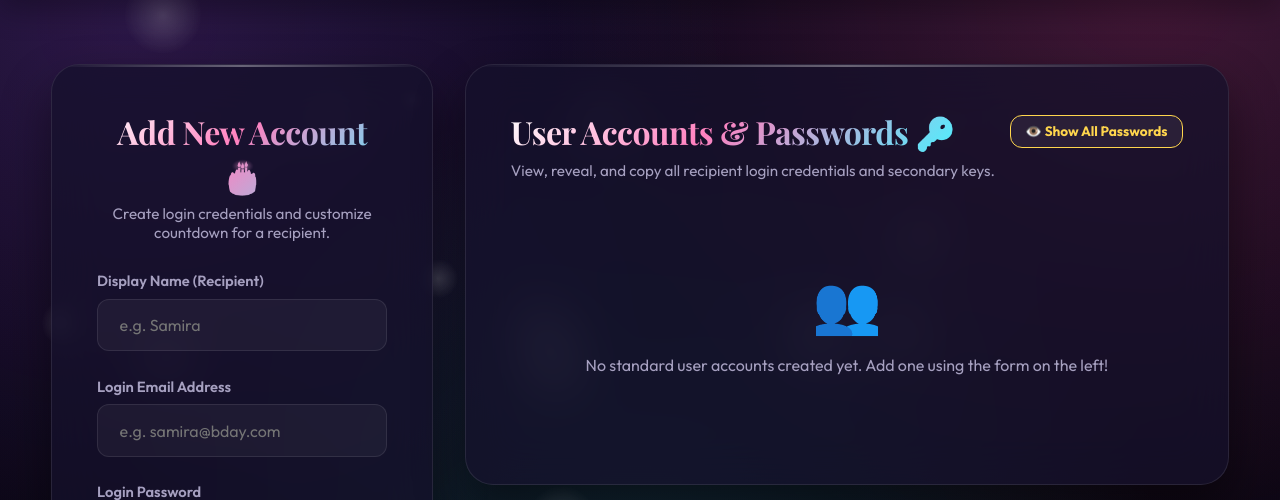
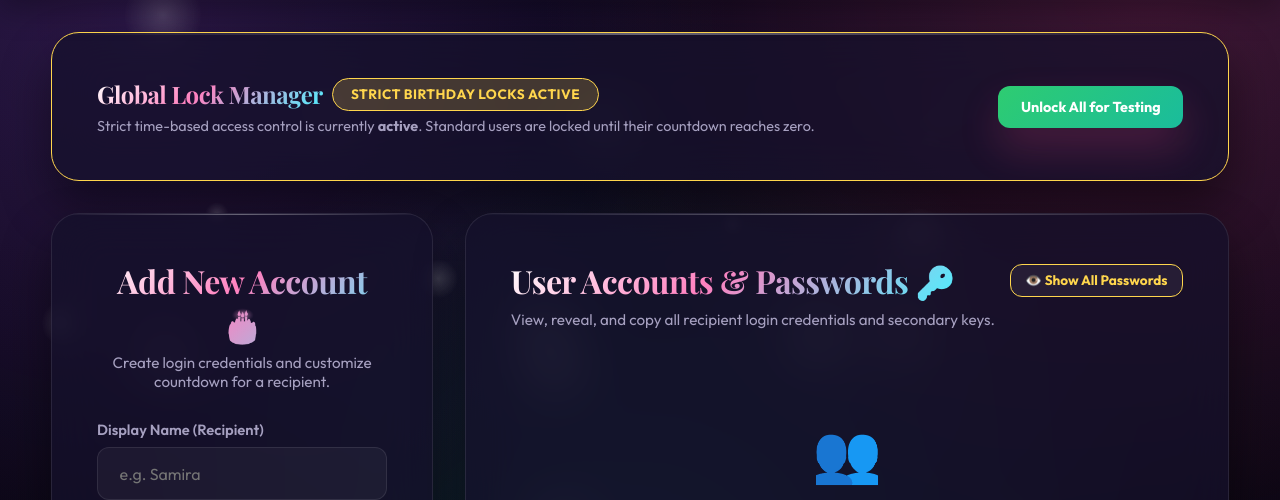
Before and after one commit to Jaykuwer-Yadav/New-repo, a Flask app: page /admin in a window 1280 px wide. Shown: the part 101-601 px from the top of the page. Run offline with Flask 3, Linux system fonts and the light colour scheme; the visitor is signed in with stand-in values (Sample User, id 1); some libraries are stand-ins or nearby versions; some web fonts are replaced.

Commit message:
Restore clean original templates and add 1-click test mode lock manager

```diff
--- a/app.py
+++ b/app.py
@@ -399,6 +399,24 @@ def db_earn_badge(user_id, badge_name):
 # ----------------------------------------------------
 # 4. HELPER FUNCTIONS & MIDDLEWARES
 # ----------------------------------------------------
+
+# ----------------------------------------------------
+# GLOBAL APP SETTINGS (FIRESTORE)
+# ----------------------------------------------------
+def is_test_mode_unlocked():
+    try:
+        doc = fs_get_doc("settings", "app_config")
+        if doc:
+            return bool(doc.get("test_mode_unlocked", False))
+    except Exception as e:
+        print(f"[Settings] error: {e}")
+    return False
+
+def set_test_mode_unlocked(unlocked_bool):
+    try:
+        fs_set_doc("settings", "app_config", {"test_mode_unlocked": bool(unlocked_bool)})
+    except Exception as e:
+        print(f"[Settings] set error: {e}")
 
 def is_logged_in():
     return "user_id" in session
@@ -889,6 +907,18 @@ def admin_change_credentials():
 
     return redirect(url_for("admin_panel"))
 
+@app.route("/admin/toggle-test-mode", methods=["POST"])
+@admin_required
+def admin_toggle_test_mode():
+    current = is_test_mode_unlocked()
+    new_state = not current
+    set_test_mode_unlocked(new_state)
+    if new_state:
+        flash("TEST MODE ACTIVATED: All birthday locks removed for testing!", "success")
+    else:
+        flash("STRICT BIRTHDAY LOCKS ENFORCED!", "info")
+    return redirect(request.referrer or url_for("admin_panel"))
+
 if __name__ == "__main__":
     port = int(os.environ.get("PORT", 5000))
     app.run(host="0.0.0.0", port=port, debug=False)
--- a/templates/admin.html
+++ b/templates/admin.html
@@ -3,6 +3,41 @@
 {% block title %}Admin Panel - Birthday Memories Vault{% endblock %}
 
 {% block content %}
+
+<!-- Global Lock / Unlock Controller for Testing -->
+<div class="glass-panel" style="margin-bottom: 2rem; border-color: {% if is_test_mode_unlocked %}#2ecc71{% else %}var(--accent-yellow){% endif %};">
+    <div style="display: flex; justify-content: space-between; align-items: center; flex-wrap: wrap; gap: 1rem;">
+        <div>
+            <div style="display: flex; align-items: center; gap: 0.6rem; margin-bottom: 0.4rem;">
+                <h3 class="gradient-text title-serif" style="font-size: 1.5rem; margin: 0;">Global Lock Manager</h3>
+                {% if is_test_mode_unlocked %}
+                <span class="badge-pill" style="background: rgba(46, 204, 113, 0.2); color: #2ecc71; border-color: #2ecc71;">UNLOCKED FOR TESTING</span>
+                {% else %}
+                <span class="badge-pill" style="background: rgba(255, 214, 77, 0.2); color: var(--accent-yellow); border-color: var(--accent-yellow);">STRICT BIRTHDAY LOCKS ACTIVE</span>
+                {% endif %}
+            </div>
+            <p style="font-size: 0.9rem; color: var(--text-muted); margin: 0;">
+                {% if is_test_mode_unlocked %}
+                All birthday restrictions are currently <strong>disabled</strong>. Everyone can access Cake, Letters, and Memories anytime for testing.
+                {% else %}
+                Strict time-based access control is currently <strong>active</strong>. Standard users are locked until their countdown reaches zero.
+                {% endif %}
+            </p>
+        </div>
+
+        <form action="{{ url_for('admin_toggle_test_mode') }}" method="POST" style="margin: 0;">
+            {% if is_test_mode_unlocked %}
+            <button type="submit" class="btn btn-secondary" style="border-color: var(--accent-yellow); color: var(--accent-yellow); padding: 0.75rem 1.4rem; font-size: 0.9rem; font-weight: 700;">
+                Enforce Birthday Locks
+            </button>
+            {% else %}
+            <button type="submit" class="btn" style="background: linear-gradient(135deg, #2ecc71, #1abc9c); padding: 0.75rem 1.4rem; font-size: 0.9rem; font-weight: 700; color: #fff;">
+                Unlock All for Testing
+            </button>
+            {% endif %}
+        </form>
+    </div>
+</div>
 
 <!-- Admin Nearest Birthday Spotlight Hero Widget -->
 {% if nearest_bday %}
```
